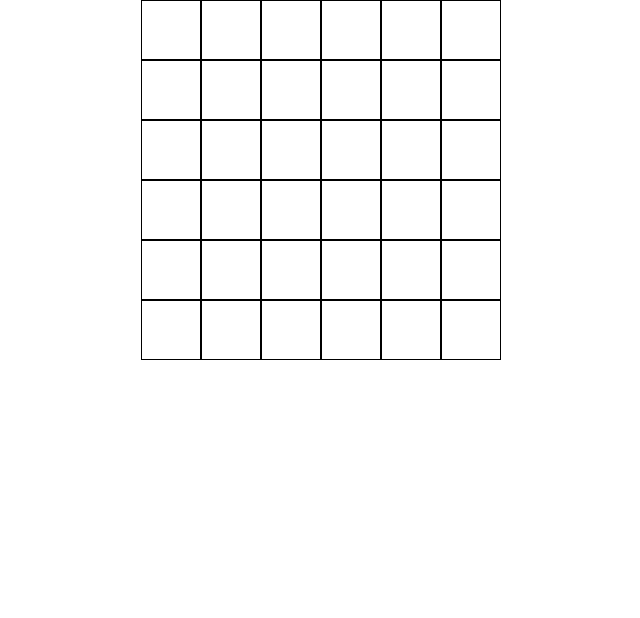
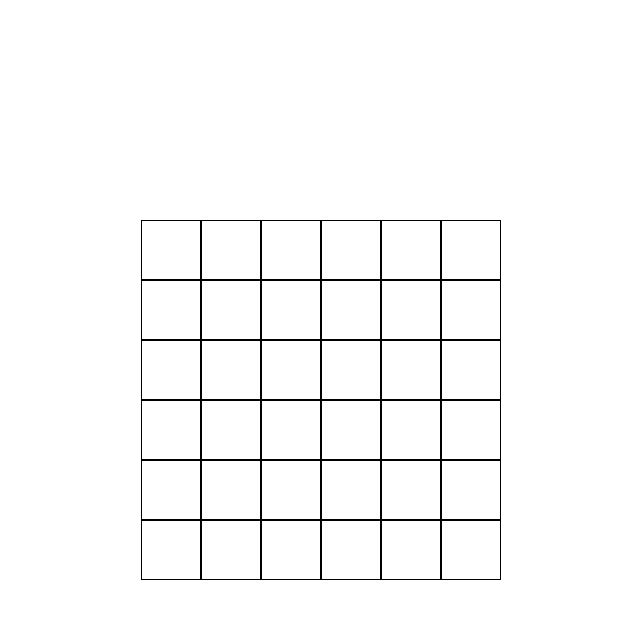
Before and after one commit to andy-ukpe/js-jq-ajax-grigliaquad, a plain HTML site: page index.html in a window 1280 px wide. Shown: the whole page, without its empty margins (319-959 px from the left). Drawn offline with nearby package versions, Linux system fonts and the light colour scheme.

Commit message:
esercizio completo!

```diff
--- a/css/style.css
+++ b/css/style.css
@@ -3,13 +3,21 @@
   margin: 0;
   box-sizing: border-box;
 }
-
+body{
+  height: 100vh;
+  width: 100%;
+  display: flex;
+  justify-content: center;
+  align-items: center;
+}
 .square{
-  width: 60px;
+  flex-basis: calc(100% / 6);
   height: 60px;
   border: 1px solid black;
+  display: flex;
+  justify-content: center;
+  align-items: center;
 }
-
 .square.green{
   background-color: green;
 }
@@ -17,6 +25,8 @@
   background-color: yellow;
 }
 .container-flex{
+  height: 360px;
+  width: 360px;
   display: flex;
-  justify-content: center;
+  flex-wrap: wrap
 }
--- a/index.html
+++ b/index.html
@@ -8,52 +8,52 @@
   </head>
   <body>
     <div class="container-flex">
-      <div class="square"><p></p></div>
-      <div class="square"><p></p></div>
-      <div class="square"><p></p></div>
-      <div class="square"><p></p></div>
-      <div class="square"><p></p></div>
-      <div class="square"><p></p></div>
-    </div>
-    <div class="container-flex">
-      <div class="square"><p></p></div>
-      <div class="square"><p></p></div>
-      <div class="square"><p></p></div>
-      <div class="square"><p></p></div>
-      <div class="square"><p></p></div>
-      <div class="square"><p></p></div>
-    </div>
-    <div class="container-flex">
-      <div class="square"><p></p></div>
-      <div class="square"><p></p></div>
-      <div class="square"><p></p></div>
-      <div class="square"><p></p></div>
-      <div class="square"><p></p></div>
-      <div class="square"><p></p></div>
-    </div>
-    <div class="container-flex">
-      <div class="square"><p></p></div>
-      <div class="square"><p></p></div>
-      <div class="square"><p></p></div>
-      <div class="square"><p></p></div>
-      <div class="square"><p></p></div>
-      <div class="square"><p></p></div>
-    </div>
-    <div class="container-flex">
-      <div class="square"><p></p></div>
-      <div class="square"><p></p></div>
-      <div class="square"><p></p></div>
-      <div class="square"><p></p></div>
-      <div class="square"><p></p></div>
-      <div class="square"><p></p></div>
-    </div>
-    <div class="container-flex">
-      <div class="square"><p></p></div>
-      <div class="square"><p></p></div>
-      <div class="square"><p></p></div>
-      <div class="square"><p></p></div>
-      <div class="square"><p></p></div>
-      <div class="square"><p></p></div>
+      <div class="square"><div class="text"></div></div>
+      <div class="square"><div class="text"></div></div>
+      <div class="square"><div class="text"></div></div>
+      <div class="square"><div class="text"></div></div>
+      <div class="square"><div class="text"></div></div>
+      <div class="square"><div class="text"></div></div>
+    <!-- </div>
+    <div class="container-flex"> -->
+      <div class="square"><div class="text"></div></div>
+      <div class="square"><div class="text"></div></div>
+      <div class="square"><div class="text"></div></div>
+      <div class="square"><div class="text"></div></div>
+      <div class="square"><div class="text"></div></div>
+      <div class="square"><div class="text"></div></div>
+    <!-- </div>
+    <div class="container-flex"> -->
+      <div class="square"><div class="text"></div></div>
+      <div class="square"><div class="text"></div></div>
+      <div class="square"><div class="text"></div></div>
+      <div class="square"><div class="text"></div></div>
+      <div class="square"><div class="text"></div></div>
+      <div class="square"><div class="text"></div></div>
+    <!-- </div>
+    <div class="container-flex"> -->
+      <div class="square"><div class="text"></div></div>
+      <div class="square"><div class="text"></div></div>
+      <div class="square"><div class="text"></div></div>
+      <div class="square"><div class="text"></div></div>
+      <div class="square"><div class="text"></div></div>
+      <div class="square"><div class="text"></div></div>
+    <!-- </div>
+    <div class="container-flex"> -->
+      <div class="square"><div class="text"></div></div>
+      <div class="square"><div class="text"></div></div>
+      <div class="square"><div class="text"></div></div>
+      <div class="square"><div class="text"></div></div>
+      <div class="square"><div class="text"></div></div>
+      <div class="square"><div class="text"></div></div>
+    <!-- </div>
+    <div class="container-flex"> -->
+      <div class="square"><div class="text"></div></div>
+      <div class="square"><div class="text"></div></div>
+      <div class="square"><div class="text"></div></div>
+      <div class="square"><div class="text"></div></div>
+      <div class="square"><div class="text"></div></div>
+      <div class="square"><div class="text"></div></div>
     </div>
 
     <script type="text/javascript" src="js/script.js">
--- a/js/script.js
+++ b/js/script.js
@@ -21,13 +21,13 @@ $(document).ready(function(){
             $(elementSelected).removeClass('green');
             $(elementSelected).removeClass('yellow');
             $(elementSelected).addClass('yellow');
-            $(elementSelected).children('p').text(numeroCasuale);
+            $(elementSelected).children('.text').text(numeroCasuale);
             console.log(elementSelected);
           } else if (numeroCasuale > 5){
             $(elementSelected).removeClass('green');
             $(elementSelected).removeClass('yellow');
             $(elementSelected).addClass('green');
-            $(elementSelected).children('p').text(numeroCasuale);
+            $(elementSelected).children('.text').text(numeroCasuale);
             console.log(elementSelected);
           }
         },
```
